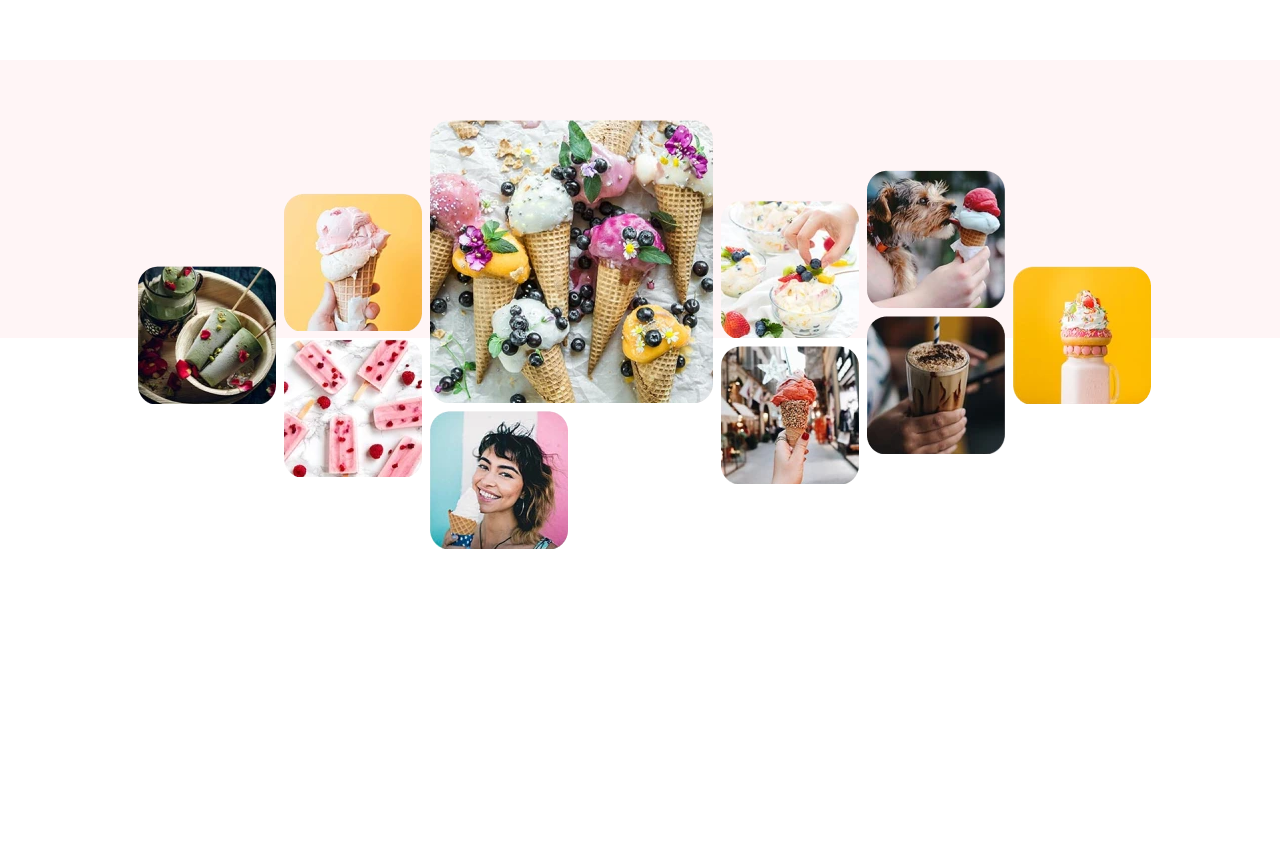
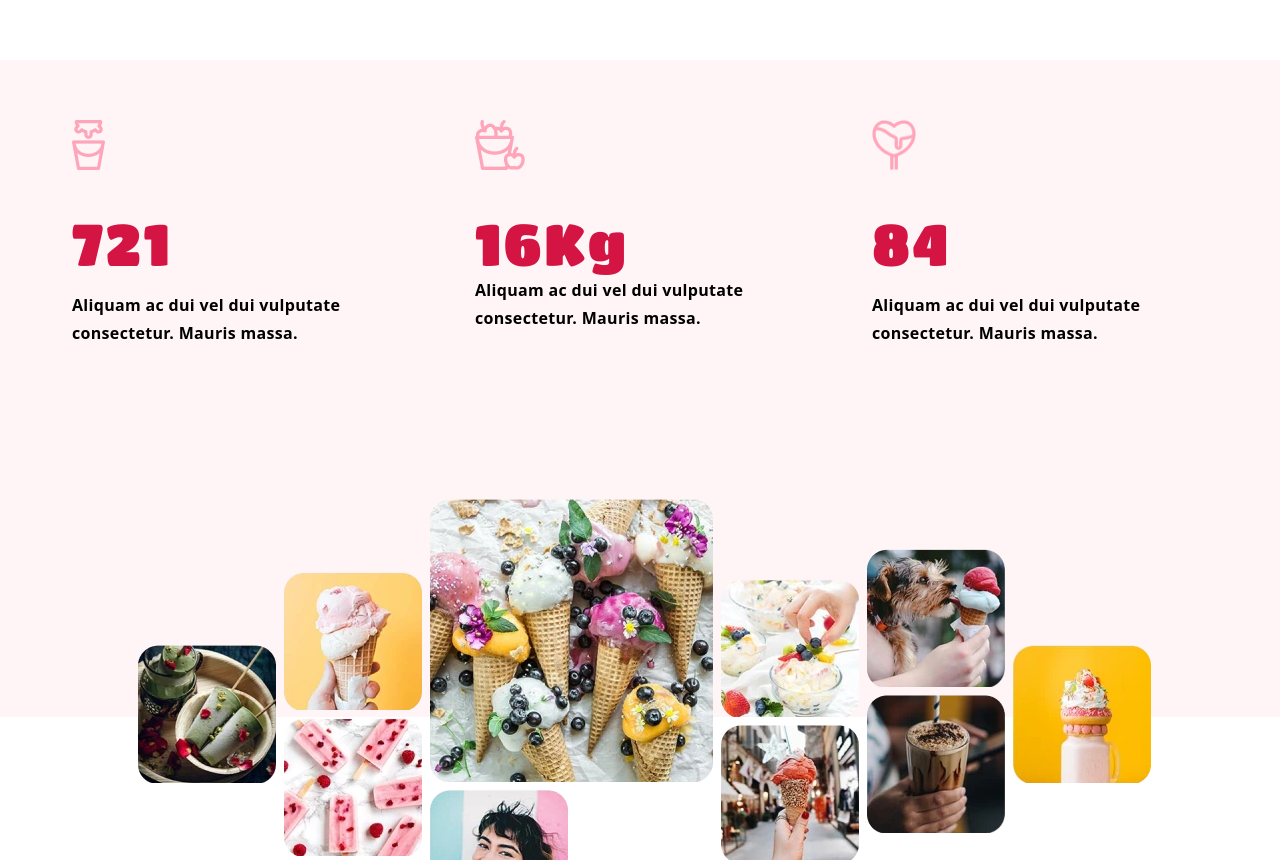
Before and after one commit to smisyuk4/13attempts_goit_project, a website built with Parcel: page src/index.html in a window 1280 px wide. Shown: the part 1610-2470 px from the top of the page. Before the commit the page ends 2227 px from the top, so only its background shows below. Built offline with nearby package versions, Linux system fonts and the light colour scheme; files whose address does not match are found by name.

Commit message:
add advantages by sergey

```diff
--- a/src/index.html
+++ b/src/index.html
@@ -24,6 +24,8 @@
 
     <include src="./partials/products.html"></include>
 
+    <include src="./partials/advantages.html"></include>
+
     <include src="./partials/gallery.html"></include>
 
     <!-- scripts -->
--- /dev/null
+++ b/src/partials/advantages.html
@@ -0,0 +1,35 @@
+<section class="advantages">
+    <div class="container page-advantages">
+        <h2 class="visually-hidden">Advantages</h2>
+        <ul class="page-advantages__list">
+            <li class="page-advantages__item page-advantages__item--1">
+
+                <img class="page-advantages__icon" src="./images/advantages/icon-advantages-1.png"
+                    alt="milk bucket icon">
+
+                <h3 class="page-advantages__title benefits__number"><strong>721</strong></h3>
+                <p class="page-advantages__text">
+                    Aliquam ac dui vel dui vulputate consectetur. Mauris massa.
+                </p>
+            </li>
+            <li class="page-advantages__item page-advantages__item--2">
+                <img class="page-advantages__icon " src="./images/advantages/icon-advantages-2.png"
+                    alt="apple bucket icon">
+                <h3 style="display: inline;" class="page-advantages__title benefits__number">16</h3><span
+                    class="page-advantages__title">Kg</span>
+                <p class="page-advantages__text">
+                    Aliquam ac dui vel dui vulputate consectetur. Mauris massa.
+                </p>
+            </li>
+            <li class="page-advantages__item page-advantages__item--3">
+
+                <img class="page-advantages__icon" src="./images/advantages/icon-advantages-3.png"
+                    alt="lollipop in the form of a heart icon">
+                <h3 class="page-advantages__title benefits__number"><strong>84</strong></h3>
+                <p class="page-advantages__text">
+                    Aliquam ac dui vel dui vulputate consectetur. Mauris massa.
+                </p>
+            </li>
+        </ul>
+    </div>
+</section>
--- /dev/null
+++ b/src/sass/layout/_advantages.scss
@@ -0,0 +1,150 @@
+.advantages {
+    background-color: var(--first-bg-color);
+}
+
+.page-advantages {
+
+    @media screen and (min-width: 320px) {
+        padding-top: 20px;
+        padding-bottom: 30px;
+    }
+
+    @media screen and (min-width: 768px) {
+        padding-top: 30px;
+        padding-bottom: 32px;
+    }
+
+    @media screen and (min-width: 1200px) {
+        padding-top: 60px;
+        padding-bottom: 60px;
+    }
+
+    &__list {
+        @media screen and (min-width: 320px) {
+            display: flex;
+            flex-wrap: wrap;
+            gap: 1;
+        }
+
+        @media screen and (min-width: 768px) {
+            gap: 3;
+        }
+    }
+
+    &__item {
+
+        @media screen and (min-width: 320px) {
+            max-width: 230px;
+        }
+
+    }
+
+    &__item--1 {
+        @media screen and (min-width: 768px) {
+            max-width: 180px;
+            margin-right: 4px;
+        }
+
+        @media screen and (min-width: 1200px) {
+            max-width: 288px;
+            margin-right: 115px;
+        }
+    }
+
+    &__item--2 {
+        @media screen and (min-width: 768px) {
+            max-width: 162px;
+            margin-right: 22px;
+        }
+
+        @media screen and (min-width: 1200px) {
+            max-width: 317px;
+            margin-right: 80px;
+        }
+    }
+
+    &__item--3 {
+        @media screen and (min-width: 768px) {
+            max-width: 159px;
+
+        }
+
+        @media screen and (min-width: 1200px) {
+            max-width: 288px;
+        }
+    }
+
+    &__item:not(:last-child) {
+        margin-bottom: 32px;
+    }
+
+    &__icon {
+        display: block;
+        width: auto;
+        height: 50px;
+
+        @media screen and (min-width: 320px) {
+            margin-bottom: 16px;
+        }
+
+        @media screen and (min-width: 768px) {
+            margin-bottom: 36px;
+        }
+
+        @media screen and (min-width: 1200px) {
+            margin-bottom: 40px;
+        }
+    }
+
+    &__text {
+        font-weight: 700;
+
+        @media screen and (min-width: 320px) {
+            font-size: 12px;
+            line-height: 1.7;
+            color: var(--main-color);
+        }
+
+        @media screen and (min-width: 768px) {
+            font-size: 14px;
+            line-height: 1.74;
+        }
+
+        @media screen and (min-width: 1200px) {
+            font-size: 16px;
+            line-height: 1.76;
+            letter-spacing: 0.02em;
+        }
+    }
+
+    &__title {
+        font-family: 'Titan One';
+        font-weight: 400;
+        letter-spacing: 0.04em;
+        color: var(--brand-color);
+
+        @media screen and (min-width: 320px) {
+            font-size: 36px;
+            line-height: 1.14;
+
+
+            height: 56px;
+            margin-bottom: 4px;
+        }
+
+        @media screen and (min-width: 768px) {
+            font-size: 48px;
+            line-height: 1.15;
+
+            margin-bottom: 13px;
+        }
+
+        @media screen and (min-width: 1200px) {
+            font-size: 58px;
+            line-height: 1.14;
+
+            height: 65px;
+            margin-bottom: 16px;
+        }
+    }
+}
--- a/src/sass/layout/_module.scss
+++ b/src/sass/layout/_module.scss
@@ -3,4 +3,6 @@
 
 @import './products';
 
+@import './advantages';
+
 @import './gallery';
```
Also changed, not shown: src/images/advantages/icon-advantages-1.png (added), src/images/advantages/icon-advantages-2.png (added), src/images/advantages/icon-advantages-3.png (added).
